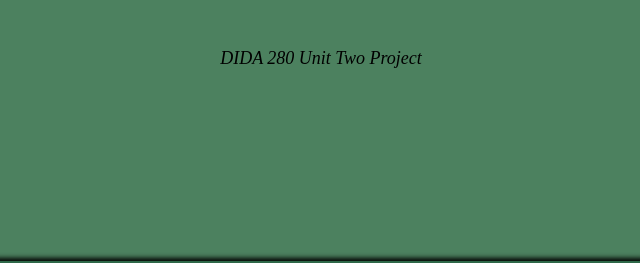
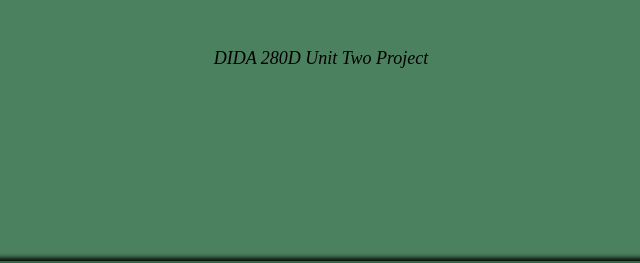
Before and after one commit to astan99/Digital-Publishing, a plain HTML site: page docs/index.html in a window 1280 px wide. Shown: the part 339-602 px from the top of the page, 319-959 px from the left. Drawn offline with Linux system fonts and the light colour scheme.

Commit message:
added d to class number

```diff
--- a/docs/index.html
+++ b/docs/index.html
@@ -9,7 +9,7 @@
 <body>
     <div class="opaqueContainer">
         <h1>Coming Soon!</h1>
-        <p>DIDA 280 Unit Two Project</p>
+        <p>DIDA 280D Unit Two Project</p>
 
     </div>
 </body>
```
